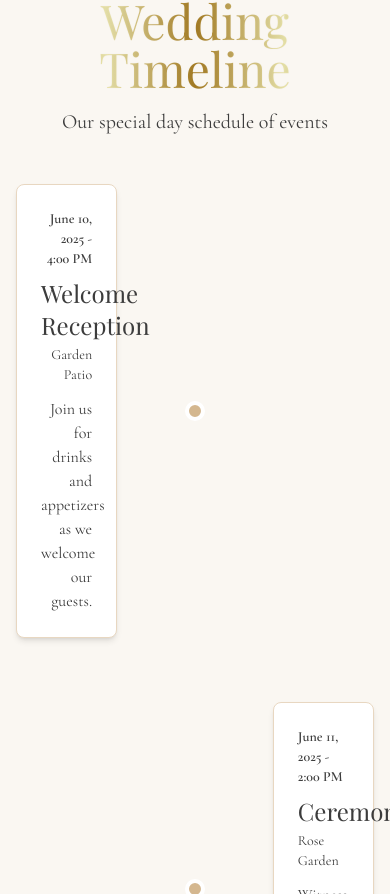
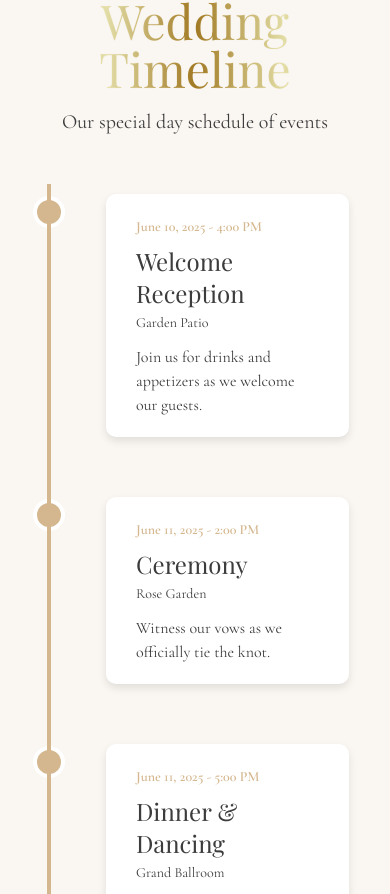
Before and after one commit to Itsyaboikris/registry, a Next.js app: page / in a window 390 px wide. Shown: the part 4170-5064 px from the top of the page. Built offline with nearby package versions, Linux system fonts and the light colour scheme; no server answers; the database is empty; a web font is replaced by a local one.

Commit message:
timeline fix

```diff
--- a/src/components/sections/timeline/Timeline.module.css
+++ b/src/components/sections/timeline/Timeline.module.css
@@ -31,6 +31,7 @@
     position: relative;
     max-width: 1200px;
     margin: 0 auto;
+    min-height: 500px;
 }
 
 .timelineLine {
@@ -52,11 +53,11 @@
     margin-bottom: 2rem;
 }
 
-.timelineEventleft {
+.timelineEventLeft {
     left: 0;
 }
 
-.timelineEventright {
+.timelineEventRight {
     left: 50%;
 }
 
@@ -64,18 +65,18 @@
     position: absolute;
     width: 25px;
     height: 25px;
-    background-color: white;
+    background-color: #d4b78f;
     border: 4px solid #d4b78f;
     top: 15px;
     border-radius: 50%;
     z-index: 2;
 }
 
-.timelineEventleft .timelineDot {
+.timelineEventLeft .timelineDot {
     right: -12px;
 }
 
-.timelineEventright .timelineDot {
+.timelineEventRight .timelineDot {
     left: -12px;
 }
 
@@ -119,20 +120,21 @@
         margin-bottom: 2.5rem;
     }
 
-    .timelineEventleft,
-    .timelineEventright {
+    .timelineEventLeft,
+    .timelineEventRight {
         left: 0;
     }
 
     /* Ensure all dots align with the timeline on mobile */
     .timelineDot,
-    .timelineEventleft .timelineDot,
-    .timelineEventright .timelineDot {
+    .timelineEventLeft .timelineDot,
+    .timelineEventRight .timelineDot {
         left: 33px;
         right: auto;
         top: 16px;
         width: 24px;
         height: 24px;
+        background-color: #d4b78f;
         box-shadow: 0 0 0 4px white;
         margin-left: -12px; /* Center the dot on the line */
     }
--- a/src/components/sections/timeline/Timeline.tsx
+++ b/src/components/sections/timeline/Timeline.tsx
@@ -85,32 +85,28 @@ export const Timeline: React.FC<TimelineProps> = ({ isLoaded }) => {
             Our special day schedule of events
           </p>
 
-          <div className="relative">
-            {/* Vertical line */}
-            <div className="absolute left-1/2 transform -translate-x-1/2 h-full w-px bg-primary/30"></div>
+          <div className={styles.timelineContainer}>
+            {/* Timeline vertical line */}
+            <div className={styles.timelineLine}></div>
 
             {/* Timeline events */}
             {timelineEvents.map((event, index) => (
               <div
                 key={index}
-                className={`timeline-item relative flex items-center mb-16 last:mb-0 transition-all duration-700 opacity-0 transform translate-y-10`}
-                style={{ flexDirection: index % 2 === 0 ? 'row' : 'row-reverse' }}
+                className={`timeline-item ${styles.timelineEvent} ${
+                  index % 2 === 0 ? styles.timelineEventLeft : styles.timelineEventRight
+                } relative transition-all duration-700 opacity-0 transform translate-y-10`}
               >
                 {/* Timeline dot */}
-                <div className="absolute left-1/2 transform -translate-x-1/2 w-5 h-5 rounded-full bg-primary border-4 border-white"></div>
+                <div className={styles.timelineDot}></div>
 
                 {/* Content */}
-                <div className={`w-5/12 ${index % 2 === 0 ? 'pr-12 text-right' : 'pl-12'}`}>
-                  <div className="bg-white p-6 rounded-lg shadow-md border border-primary/10">
-                    <span className="inline-block mb-2 text-sm text-primary/80 font-semibold">{event.date}</span>
-                    <h3 className="text-2xl font-playfair mb-1">{event.title}</h3>
-                    <p className="text-sm text-foreground/70 mb-3">{event.location}</p>
-                    <p className="font-cormorant text-foreground/90">{event.description}</p>
-                  </div>
+                <div className={styles.timelineContent}>
+                  <span className="inline-block mb-2 text-sm text-primary font-semibold">{event.date}</span>
+                  <h3 className="text-2xl font-playfair mb-1">{event.title}</h3>
+                  <p className="text-sm text-foreground/70 mb-3">{event.location}</p>
+                  <p className="font-cormorant text-foreground/90">{event.description}</p>
                 </div>
-
-                {/* Empty space for the other side */}
-                <div className="w-5/12"></div>
               </div>
             ))}
           </div>
```
